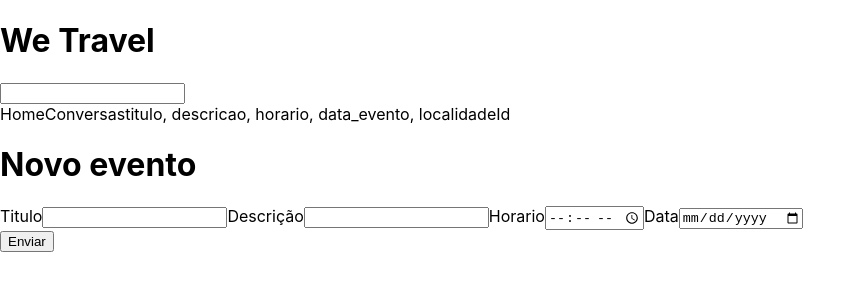
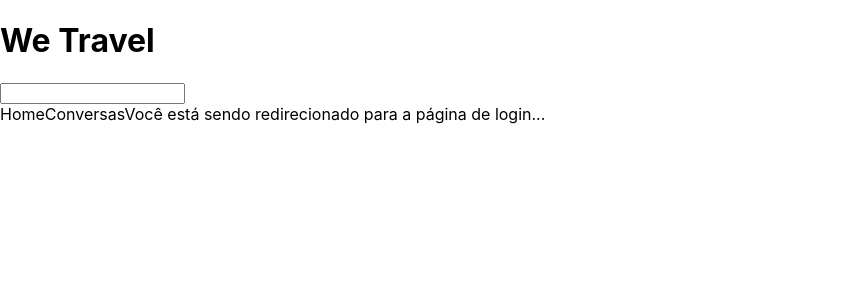
Before and after one commit to jojoDev02/Projeto_Integrador_2, a Next.js app in the folder client/: page /evento in a window 1280 px wide. Shown: the top 300 px of the page, without its empty margins (0-866 px from the left). Built offline with nearby package versions, Linux system fonts and the light colour scheme.

Commit message:
Correcoes

```diff
--- a/client/pages/evento.js
+++ b/client/pages/evento.js
@@ -6,43 +6,29 @@ import AuthContext from "../src/contexts/auth_context";
 
 export default function Evento() {
     const { register, handleSubmit } = useForm();
-    const { setUsuarioAuth } = useContext(AuthContext);
+    const { isAuth, usuarioAuth } = useContext(AuthContext);
     const router = useRouter();
 
-    const submit = async (data) => {
+    const publicar = async (data) => {
+        const { conteudo } = data;
+
         console.log(data);
+        console.log(usuarioAuth);
 
-        const eventoData = {
-            ...data,
-        };
+        const payload = { conteudo, usuarioId: usuarioAuth.usuarioId }
+        console.log(payload);
 
-        try {
-            await registerEvento(eventoData);
-        } catch (err) {
-            console.log(err);
-            return;
-        }
+        await httpPy.post("/eventos", payload);
+        await fetchPosts();
+      }
 
-        router.push("/");
-    };
-
-    const registerEvento = async (eventoData) => {
-        const res = await httpPy.post(`/publicacoes/${id}`, eventoData);
-        console.log(res);
-
-        const { data, statusCode } = res;
-
-        if (statusCode != 201) throw Error(res);
-
-        const { token, usuario } = data.conteudo;
-
-        setUsuarioAuth({ ...usuario, token });
-    }
+      if (!isAuth()) return "Você está sendo redirecionado para a página de login...";
 
     return (
-        <>titulo, descricao, horario, data_evento, localidadeId
+        <>
+         <div style={{ display: "flex" }}>
             <h1>Novo evento</h1>
-            <form onSubmit={ handleSubmit(submit) }>
+            <form onSubmit={ handleSubmit(publicar) }>
                 <div>
                     <label>Titulo</label>
                     <input type="text" name="titulo" { ...register("titulo", { required: true }) }/>
@@ -53,8 +39,9 @@ export default function Evento() {
                     <label>Data</label>
                     <input type="date" name="data_evento" { ...register("data_evento", { required: true }) }/>
                 </div>
-                <input type="submit" value="Enviar"/>
+                <button type="submit">publicar</button>
             </form>
+         </div>
         </>
     );
 }
```
Also changed, not shown: client/pages/publicacao.js (deleted, +0 -54 lines).
